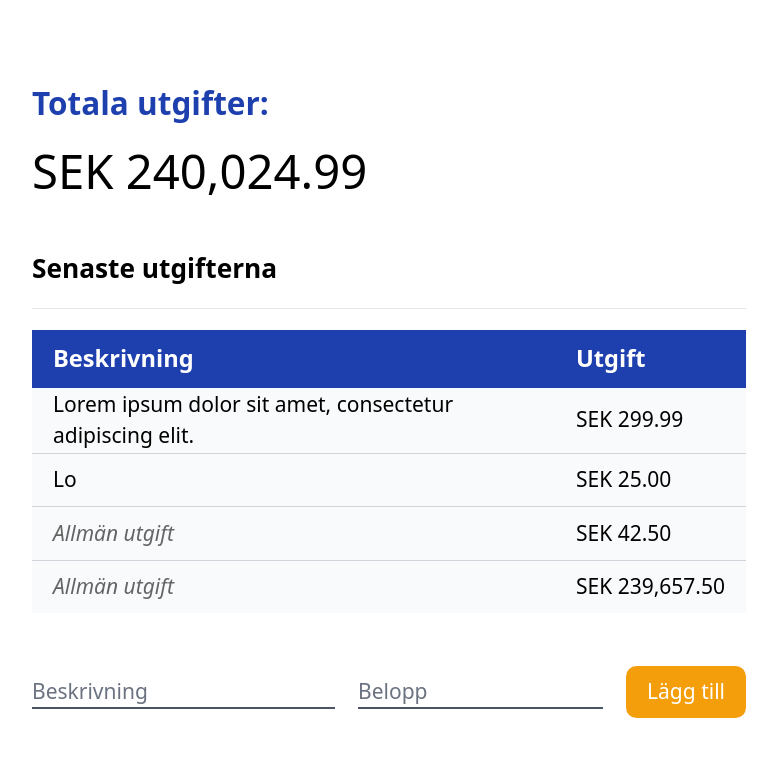
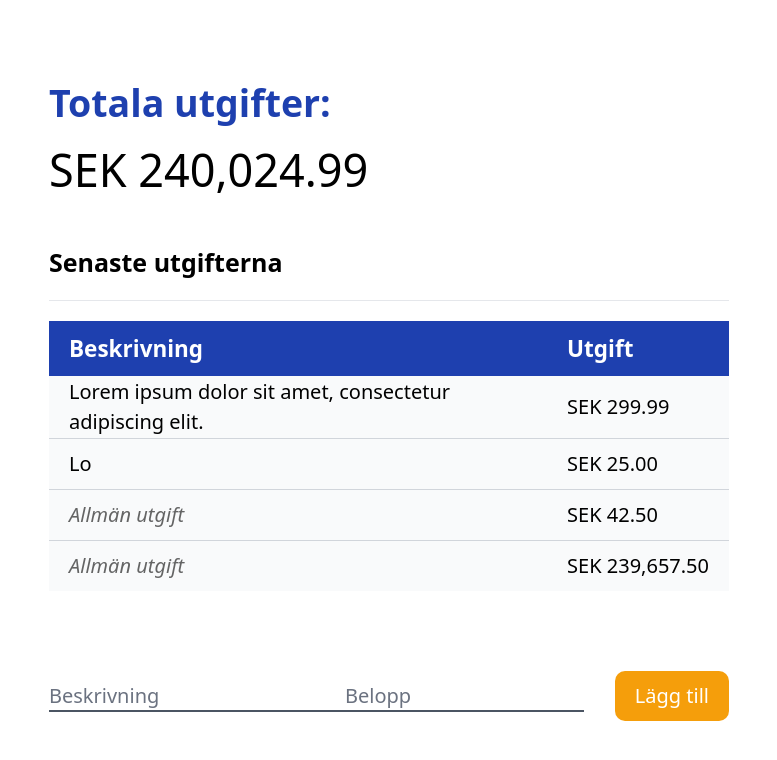
Before and after one commit to Simpts/react-example, a React (Create React App) app in the folder client/: page / in a window 1280 px wide. Shown: the top 760 px of the page, without its empty margins (251-1028 px from the left). Built offline with nearby package versions, Linux system fonts and the light colour scheme.

Commit message:
Design adaptability improvements

```diff
--- a/client/src/components/ExpenseForm.js
+++ b/client/src/components/ExpenseForm.js
@@ -2,7 +2,7 @@ import { MAX_DECIMALS } from "../lib/currency";
 
 function InputFloat(props) {
   return (
-    <div className="relative">
+    <div className="relative mt-6 w-full sm:auto">
       <label
         htmlFor={props.for}
         style={{ zIndex: "-1" }}
@@ -25,7 +25,7 @@ export default function ExpenseForm(props) {
 
   return (
     <form
-      className="w-full flex justify-between items-center"
+      className="w-full max-w-xs sm:max-w-full mx-auto flex flex-col sm:flex-row justify-center sm:justify-between items-center"
       onSubmit={props.onSubmit}
     >
       <InputFloat
@@ -34,7 +34,7 @@ export default function ExpenseForm(props) {
         active={props.description.length > 0}
       >
         <input
-          className="transition-colors bg-transparent border-b-2 border-gray-600 hover:border-yellow-500 focus:border-yellow-500 focus:outline-none"
+          className="w-full sm:w-auto transition-colors bg-transparent border-b-2 border-gray-600 hover:border-yellow-500 focus:border-yellow-500 focus:outline-none"
           type="text"
           id="description"
           value={props.description}
@@ -48,7 +48,7 @@ export default function ExpenseForm(props) {
         active={props.amount.length > 0}
       >
         <input
-          className="transition-colors bg-transparent border-b-2 border-gray-600 hover:border-yellow-500 focus:border-yellow-500 focus:outline-none"
+          className="w-full sm:w-auto transition-colors bg-transparent border-b-2 border-gray-600 hover:border-yellow-500 focus:border-yellow-500 focus:outline-none"
           type="number"
           id="amount"
           value={props.amount}
@@ -60,7 +60,7 @@ export default function ExpenseForm(props) {
           required
         />
       </InputFloat>
-      <button className="py-2 px-4 bg-yellow-500 text-white rounded-lg active:shadow-inner">
+      <button className="py-2 px-4 mt-6 bg-yellow-500 text-white rounded-lg whitespace-nowrap active:shadow-inner">
         Lägg till
       </button>
     </form>
--- a/client/src/components/ExpenseSummary.js
+++ b/client/src/components/ExpenseSummary.js
@@ -3,7 +3,7 @@ import { formatCurrency } from "../lib/currency";
 export default function Summary(props) {
   return (
     <div>
-      <h1 className="text-2xl font-semibold mb-4 text-blue-800">
+      <h1 className="text-3xl font-semibold mb-4 text-blue-800">
         Totala utgifter:
       </h1>
       <span className="text-4xl font-extralight">
--- a/client/src/components/ExpenseTable.js
+++ b/client/src/components/ExpenseTable.js
@@ -2,10 +2,12 @@ import { formatCurrency } from "../lib/currency";
 const COLUMNS = ["Beskrivning", "Utgift"];
 
 export default function ExpenseTable(props) {
+  // Setting max-h is a bit hacky... should probably implement
+  // pagination for the sake of mobile devices.
   return (
+    <div class="w-full max-h-40 sm:max-h-64 md:max-h-full overflow-y-scroll">
       <table
-      className="border-collapse w-full rounded-2xl"
-      aria-labelledby="table-title"
+        className="w-full rounded-2xl"
       >
         <thead className="bg-blue-800 text-white">
           <tr>
@@ -21,10 +23,13 @@ export default function ExpenseTable(props) {
           </tr>
         </thead>
         <tbody className="py-4 bg-gray-50">
-        {props.rows.map((expense, index) => (
+          {props.rows && props.rows.length > 1
+            ? props.rows.map((expense, index) => (
                 <tr
                   className={
-              index !== props.rows.length - 1 ? "border-b border-gray-300" : ""
+                    index !== props.rows.length - 1
+                      ? "border-b border-gray-300"
+                      : ""
                   }
                   key={index}
                 >
@@ -39,8 +44,10 @@ export default function ExpenseTable(props) {
                   </th>
                   <td className="pr-4 py-2">{formatCurrency(expense.amount)}</td>
                 </tr>
-        ))}
+              ))
+            : null}
         </tbody>
       </table>
+    </div>
   );
 }
--- a/client/src/index.css
+++ b/client/src/index.css
@@ -30,21 +30,3 @@ html {
     font-size: 20px;
   }
 }
-
-@media screen and (min-width: 1200px) {
-  html {
-    font-size: 21px;
-  }
-}
-
-@media screen and (min-width: 1440px) {
-  html {
-    font-size: 22px;
-  }
-}
-
-@media screen and (min-width: 1650px) {
-  html {
-    font-size: 24px;
-  }
-}
```
Lines whose indentation alone changed are shown as unchanged.
